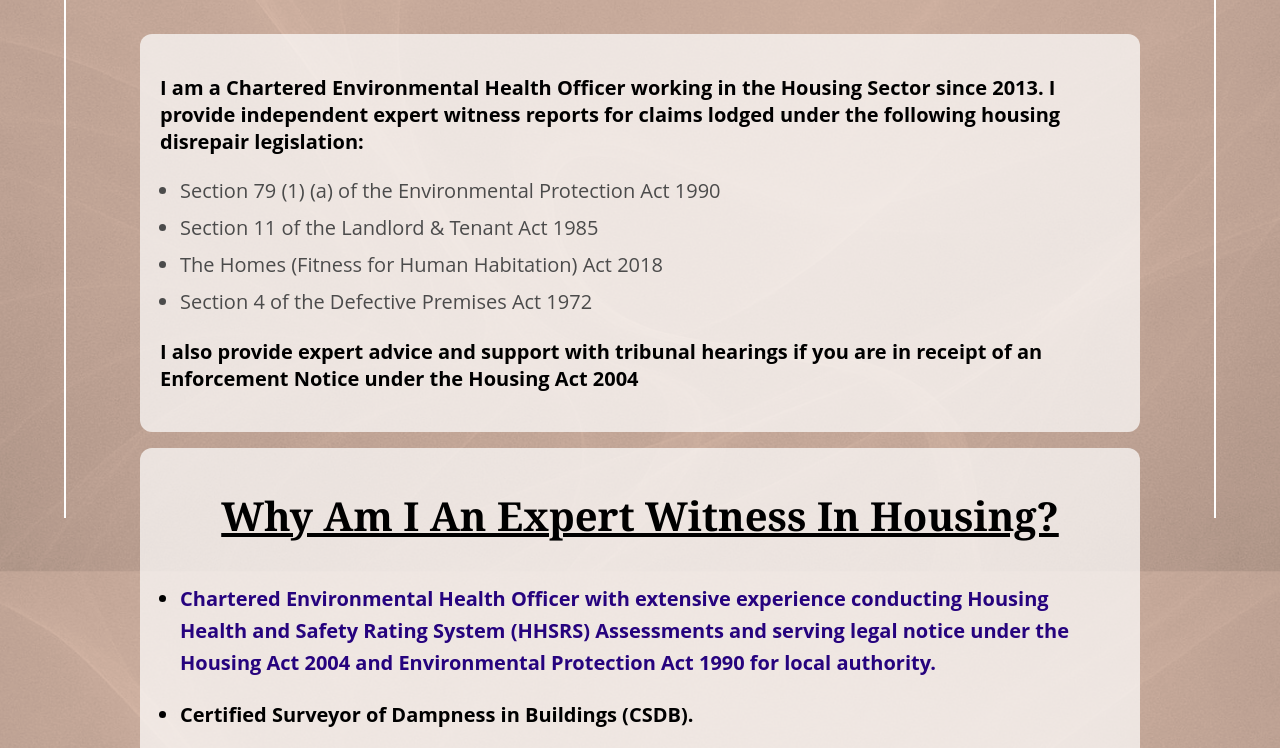
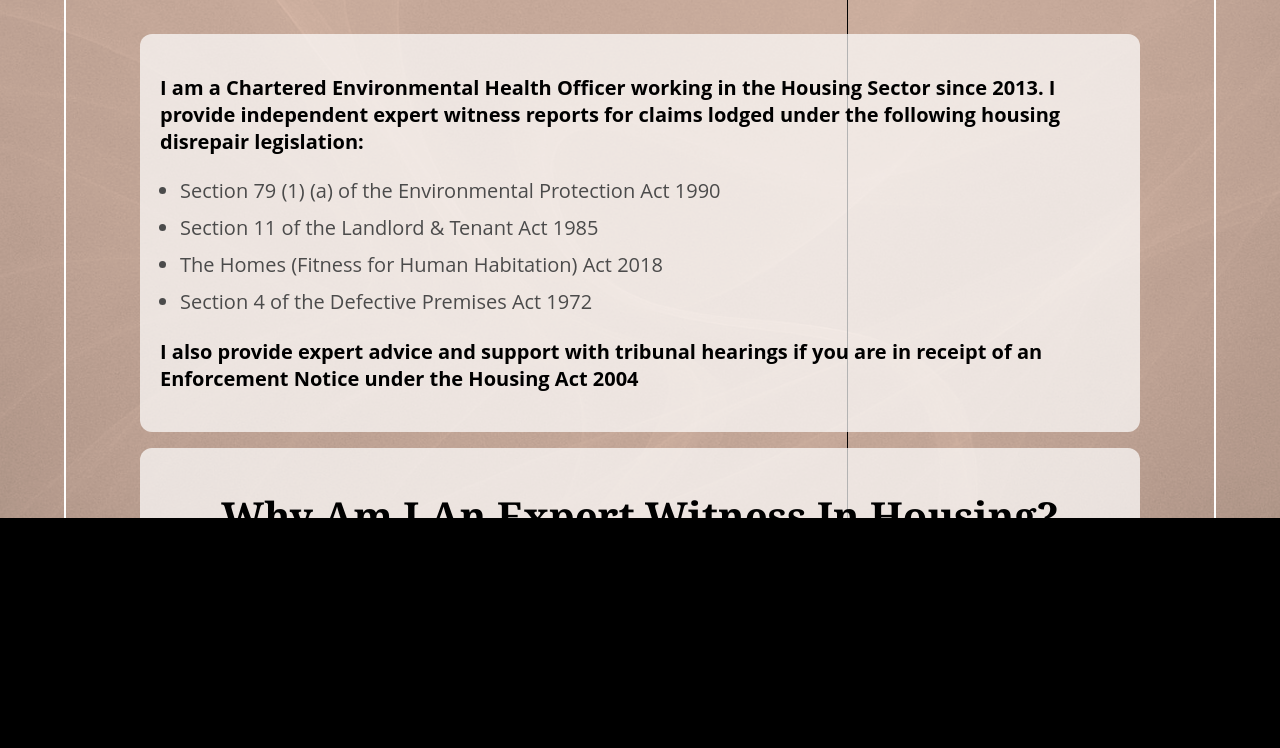
Before and after one commit to Lastmarine/ThePrivateEHO, a plain HTML site: page index.html in a window 1280 px wide. Shown: the part 282-1030 px from the top of the page. After the commit the page ends 800 px from the top, so only its background shows below. Drawn offline with Linux system fonts and the light colour scheme.

Commit message:
Update style.css

```diff
--- a/style.css
+++ b/style.css
@@ -1,6 +1,10 @@
 html, body {
   width: 100%;
-  overflow-x: hidden;  /* prevents horizontal scrolling */
+  height: 100%;
+  overflow-x: hidden;
+  overscroll-behavior: none;
+  -webkit-overflow-scrolling: touch;
+  background-color: #000;   /* fallback for transparency */
 }
 
 /* Global */
```
